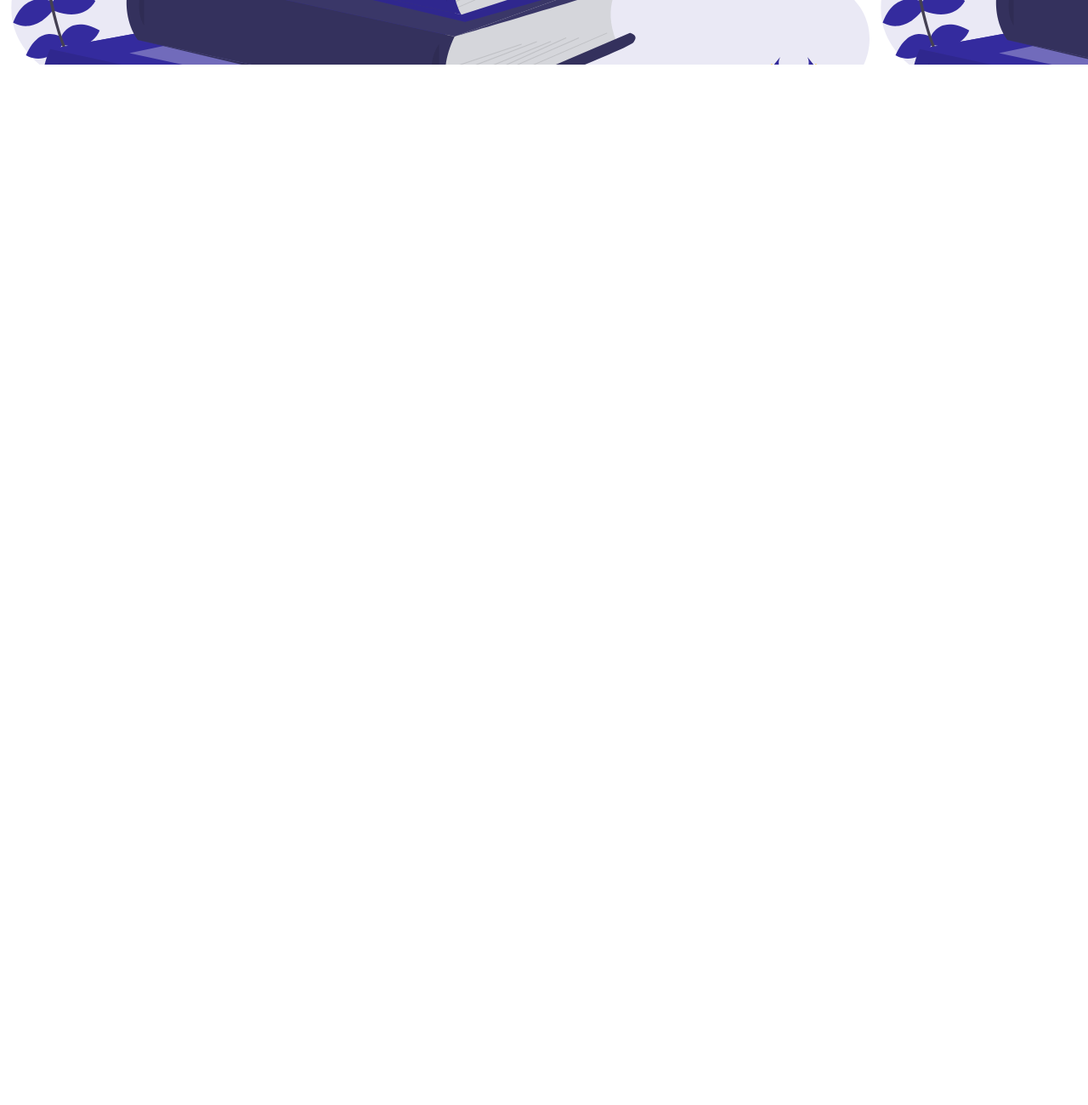
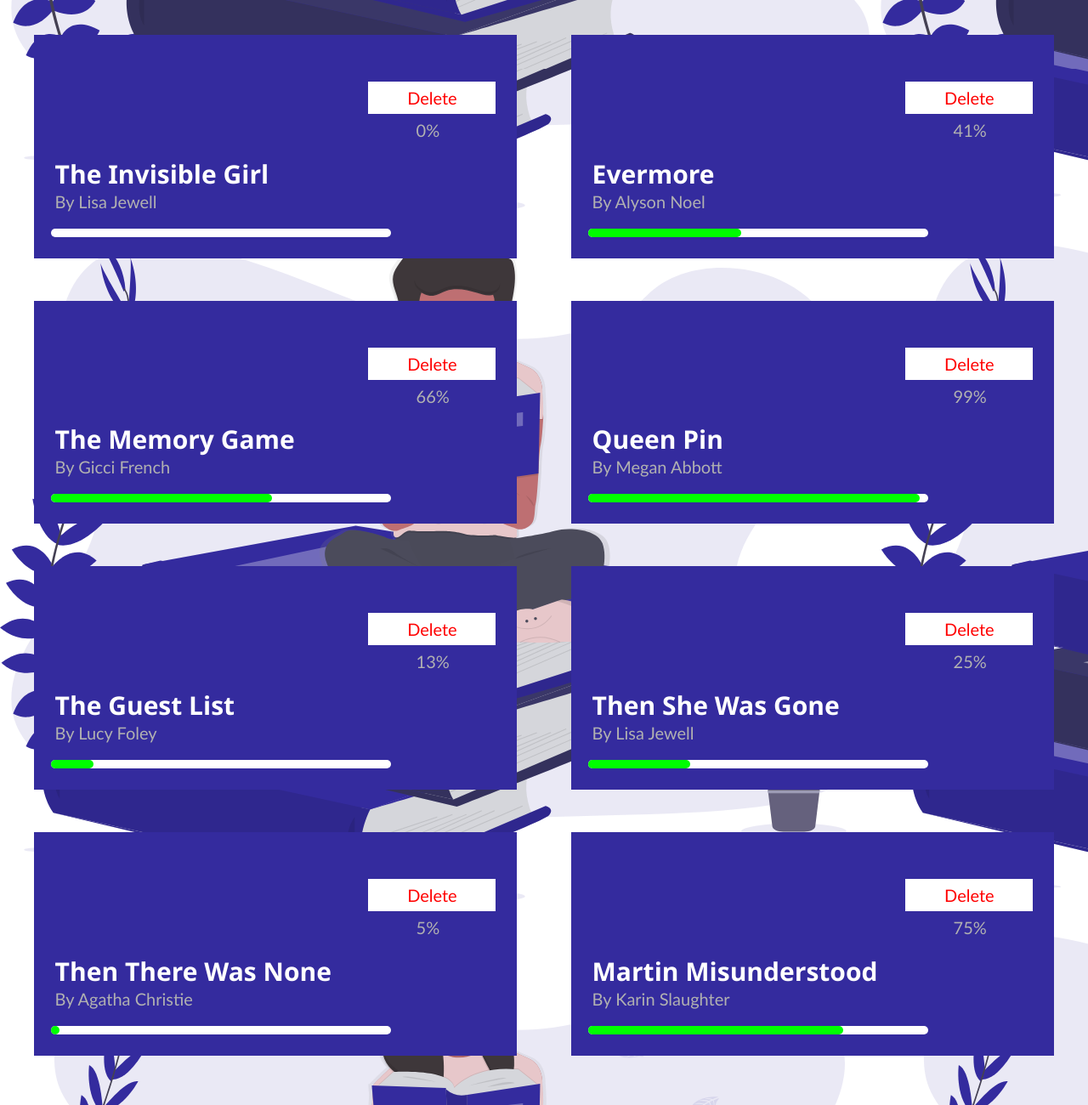
Before and after one commit to Charvine-300/Bookr-Reading-List-App, a plain HTML site: page index.html in a window 1280 px wide. Shown: the part 1365-2665 px from the top of the page at 85% size. Before the commit the page ends 1441 px from the top, so only its background shows below. Drawn offline with Linux system fonts and the light colour scheme.

Commit message:
Irritated

```diff
--- a/bookr.css
+++ b/bookr.css
@@ -7,8 +7,8 @@
 }
 
 body {
-   margin: 0px;
-    background-image: url(images/undraw_book_lover_mkck.svg);
+
+   background-image: url(images/undraw_book_lover_mkck.svg);
 }
 
 
@@ -72,7 +72,7 @@ body {
 
 .progress {
     margin: 0px;
-    width: 200px;
+    width: 0px;
     height: 10px;
     border-radius: 50px;
     background-color: #00ff00;
@@ -137,7 +137,8 @@ button {
 }
 
 input {
-    width: 60%;
+    width: 70%;
+    margin-bottom: 20px;
     background-color: transparent;
     color: var(--o-wordcolor-color);
     border-top: 2px solid transparent;
@@ -156,7 +157,7 @@ button:hover {
 
 
 
-@media only screen and (orientation: landscape) {
+@media only screen and (min-width: 1024px) {
     #reader-image {
         padding-left: 0px;
         padding-right: 0px;
@@ -173,8 +174,8 @@ button:hover {
         width: 50%;
     }
 
-    .reader-image {
-        padding: 30px;
+    #reader-image {
+        padding: 0px;
     }
 
     #flex-box {
--- a/index.html
+++ b/index.html
@@ -14,8 +14,9 @@
                 <div id="header-align">
                     <h1> Bookr. </h1>
                     <p> Home of the bibilophiles. </p>
-                    <input type="text" placeholder="Search Books..."/>
-                    <button type="submit"> Search </button>
+                    <input type="text" placeholder="Book Title..."/>
+                    <input type="text" placeholder="Book Author..."/>
+                    <button type="submit"> Add Book </button>
                 </div>
             </header>
 
@@ -29,7 +30,7 @@
                             <h2> Catcher and The Rye </h2>
                             <p> By J.D. Salinger </p>
                             <div class="progress-tracker">
-                                <div class="progress"></div>
+                                <div class="progress" style="width: 200px;"></div>
                             </div>
                         </span>
                     </div>
@@ -41,7 +42,7 @@
                             <h2> The Good Daughter </h2>
                             <p> By Karin Slaughter </p>
                             <div class="progress-tracker">
-                                <div class="progress"></div>
+                                <div class="progress" style="width: 300px;"></div>
                             </div>
                         </span>
                     </div>
@@ -53,7 +54,7 @@
                             <h2> Dare Me </h2>
                             <p> By Megan Abbott </p>
                             <div class="progress-tracker">
-                                <div class="progress"></div>
+                                <div class="progress" style="width: 250px;"></div>
                             </div>
                         </span>
                     </div>
@@ -65,7 +66,7 @@
                             <h2> The Slient Patient </h2>
                             <p> By Alex Michealides </p>
                             <div class="progress-tracker">
-                                <div class="progress"></div>
+                                <div class="progress" style="width: 100px;"></div>
                             </div>
                         </span>
                     </div>
@@ -77,7 +78,7 @@
                             <h2> The Hunting Party </h2>
                             <p> By Lucy Foley </p>
                             <div class="progress-tracker">
-                                <div class="progress"></div>
+                                <div class="progress" style="width: 70px;"></div>
                             </div>
                         </span>
                     </div>
@@ -89,7 +90,103 @@
                             <h2> Wormwood </h2>
                             <p> By G.P. Taylor </p>
                             <div class="progress-tracker">
-                                <div class="progress"></div>
+                                <div class="progress" style="width: 360px;"></div>
+                            </div>
+                        </span>
+                    </div>
+
+                    <div class="books-rect">
+                        <p id="progress-percent"> 0% </p>
+                        <button type="submit"> Delete </button>
+                        <span style="float: left; clear: left;">
+                            <h2> The Invisible Girl </h2>
+                            <p> By Lisa Jewell </p>
+                            <div class="progress-tracker">
+                                <div class="progress" style="width: 0px;"></div>
+                            </div>
+                        </span>
+                    </div>
+
+                    <div class="books-rect">
+                        <p id="progress-percent"> 41% </p>
+                        <button type="submit"> Delete </button>
+                        <span style="float: left; clear: left;">
+                            <h2> Evermore </h2>
+                            <p> By Alyson Noel </p>
+                            <div class="progress-tracker">
+                                <div class="progress" style="width: 180px;"></div>
+                            </div>
+                        </span>
+                    </div>
+
+                    <div class="books-rect">
+                        <p id="progress-percent"> 66% </p>
+                        <button type="submit"> Delete </button>
+                        <span style="float: left; clear: left;">
+                            <h2> The Memory Game </h2>
+                            <p> By Gicci French </p>
+                            <div class="progress-tracker">
+                                <div class="progress" style="width: 260px;"></div>
+                            </div>
+                        </span>
+                    </div>
+
+                    <div class="books-rect">
+                        <p id="progress-percent"> 99% </p>
+                        <button type="submit"> Delete </button>
+                        <span style="float: left; clear: left;">
+                            <h2> Queen Pin </h2>
+                            <p> By Megan Abbott </p>
+                            <div class="progress-tracker">
+                                <div class="progress" style="width: 390px;"></div>
+                            </div>
+                        </span>
+                    </div>
+
+                    <div class="books-rect">
+                        <p id="progress-percent"> 13% </p>
+                        <button type="submit"> Delete </button>
+                        <span style="float: left; clear: left;">
+                            <h2> The Guest List </h2>
+                            <p> By Lucy Foley </p>
+                            <div class="progress-tracker">
+                                <div class="progress" style="width: 50px;"></div>
+                            </div>
+                        </span>
+                    </div>
+
+                    <div class="books-rect">
+                        <p id="progress-percent"> 25% </p>
+                        <button type="submit"> Delete </button>
+                        <span style="float: left; clear: left;">
+                            <h2> Then She Was Gone </h2>
+                            <p> By Lisa Jewell </p>
+                            <div class="progress-tracker">
+                                <div class="progress" style="width: 120px;"></div>
+                            </div>
+                        </span>
+                    </div>
+
+                    <div class="books-rect">
+                        <p id="progress-percent"> 5% </p>
+                        <button type="submit"> Delete </button>
+                        <span style="float: left; clear: left;">
+                            <h2> Then There Was None </h2>
+                            <p> By Agatha Christie </p>
+                            <div class="progress-tracker">
+                                <div class="progress" style="width: 10px;"></div>
+                            </div>
+                        </span>
+                    </div>
+
+                    <div class="books-rect">
+                        <p id="progress-percent"> 75% </p>
+                        <button type="submit"> Delete </button>
+                        <span style="float: left; clear: left;">
+                            <h2> Martin Misunderstood </h2>
+                            <p> By Karin Slaughter </p>
+                            <div class="progress-tracker">
+                                <div class="progress" style="width: 300px;"></div>
                             </div>
                         </span>
                     </div>
```
